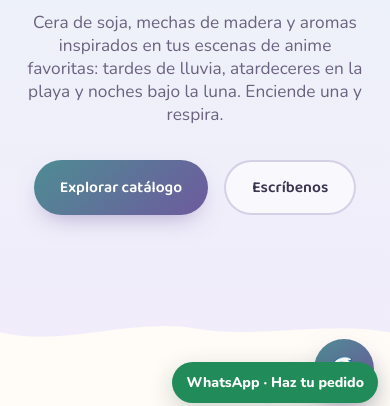
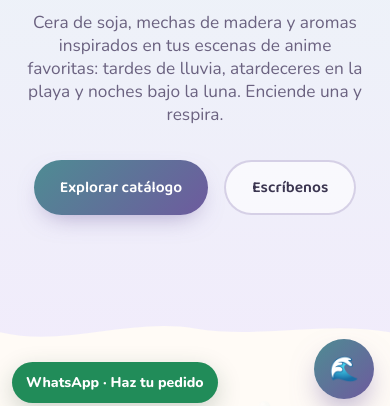
Before and after one commit to arianna-star289/Nagomi-Candles, a plain HTML site: page index.html in a window 390 px wide. Shown: the part 429-835 px from the top of the page. Drawn offline with nearby package versions, Linux system fonts and the light colour scheme; no server answers.

Commit message:
style: botón flotante de WhatsApp a la izquierda

```diff
--- a/assets/css/styles.css
+++ b/assets/css/styles.css
@@ -283,3 +283,16 @@ h1,h2,h3{ font-family: var(--font-display); color: var(--ink); margin: 0 0 .5em;
 .nagomi-whatsapp{position:fixed;right:22px;bottom:22px;z-index:1000;background:#218c59;color:#fff;text-decoration:none;font-weight:800;padding:13px 18px;border-radius:999px;box-shadow:0 8px 24px #173d2b35}
 .nagomi-whatsapp:hover{background:#176e45;transform:translateY(-2px)}
 @media(max-width:600px){.nagomi-whatsapp{right:12px;bottom:12px;padding:11px 14px;font-size:.88rem}}
+/* Botón flotante de WhatsApp a la IZQUIERDA,
+   para que no tape el botón del asistente 🌊 (que está a la derecha). */
+.nagomi-whatsapp {
+  left: 20px !important;
+  right: auto !important;
+}
+
+/* En celulares, un poco más pegado al borde */
+@media (max-width: 600px) {
+  .nagomi-whatsapp {
+    left: 12px !important;
+  }
+}
```
